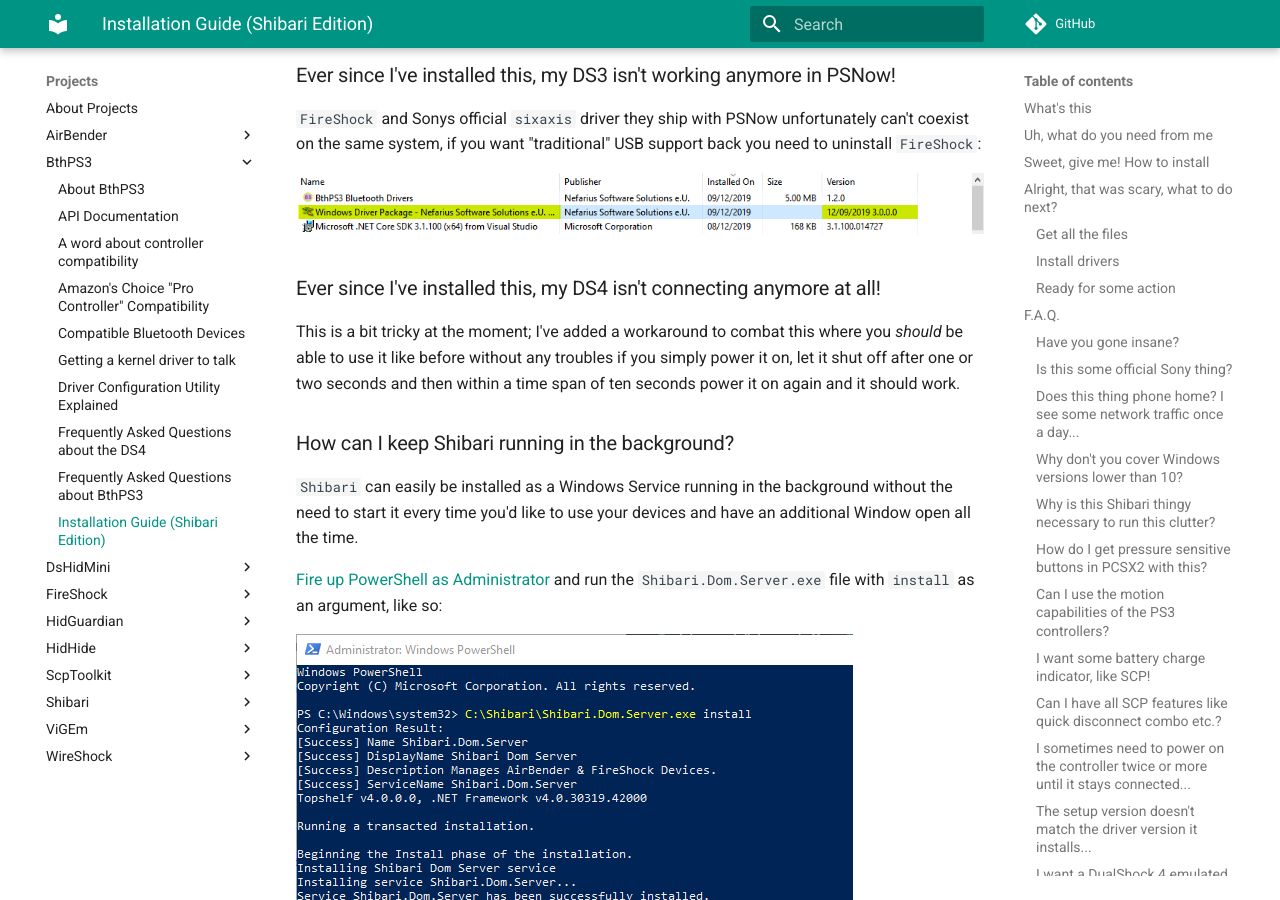
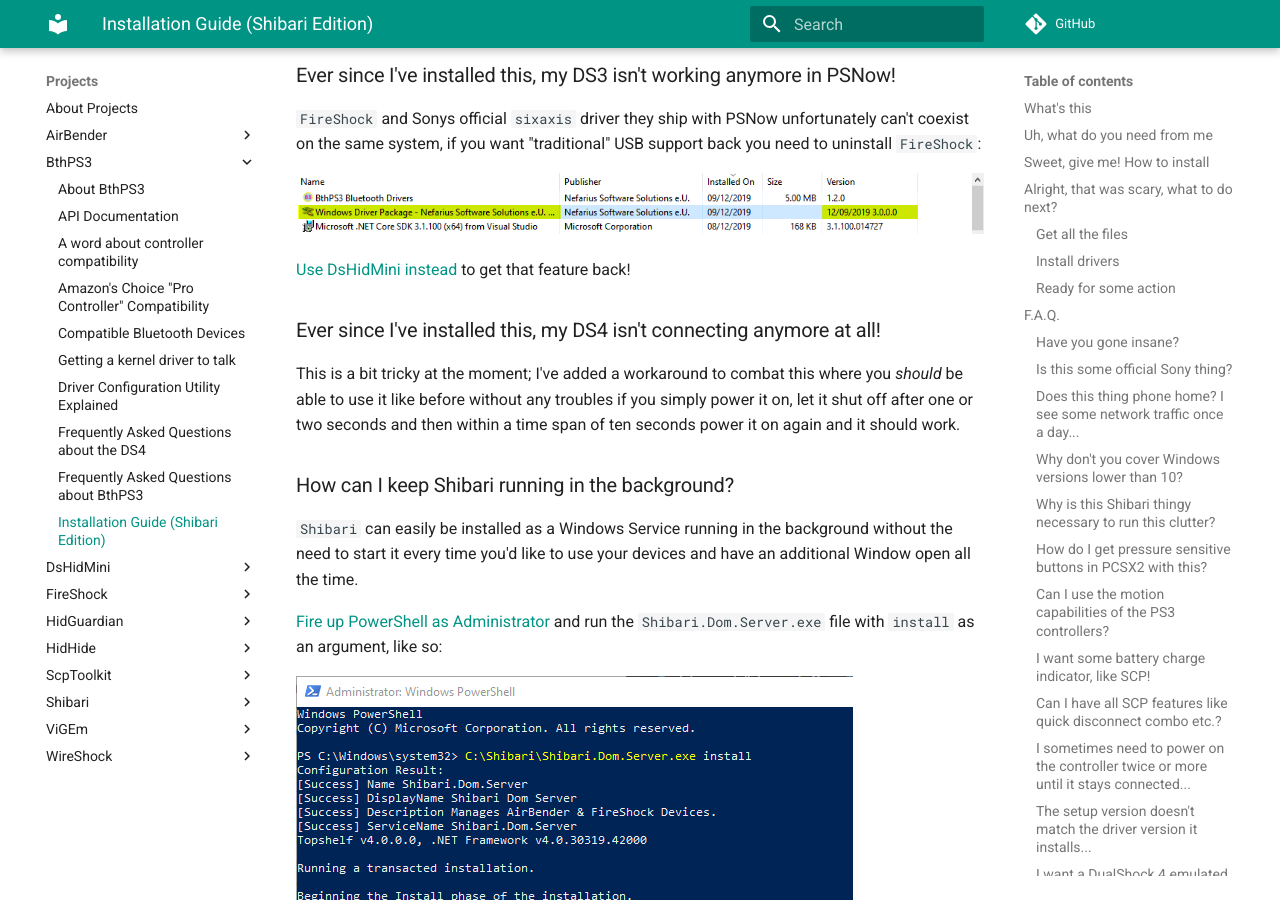
Before and after one commit to nefarius/ViGEm.github.io, an MkDocs documentation site: the page built from docs/projects/BthPS3/Installation-Guide-Shibari-Edition.md, in a window 1280 px wide and 900 px high, scrolled down 4441 px. Built offline with MkDocs 1.6.1 and Material for MkDocs 9.7.7, drawn with Linux system fonts in a browser that asks for light colours; emoji names are drawn with the system emoji font; comment, search, counter and statistics services are not loaded.

Commit message:
More DsHidMini ads

```diff
--- a/docs/projects/BthPS3/Installation-Guide-Shibari-Edition.md
+++ b/docs/projects/BthPS3/Installation-Guide-Shibari-Edition.md
@@ -120,6 +120,8 @@
 
 [![7f5092c2-15e8-4dd8-bdb1-5a300607db15-image.png](/assets/uploads/files/7f5092c2-15e8-4dd8-bdb1-5a300607db15-image.png)](/assets/uploads/files/7f5092c2-15e8-4dd8-bdb1-5a300607db15-image.png){: .glightbox }
 
+[Use DsHidMini instead](https://vigem.org/projects/DsHidMini/) to get that feature back!
+
 ### Ever since I've installed this, my DS4 isn't connecting anymore at all!
 
 This is a bit tricky at the moment; I've added a workaround to combat this where you *should* be able to use it like before without any troubles if you simply power it on, let it shut off after one or two seconds and then within a time span of ten seconds power it on again and it should work.
```
